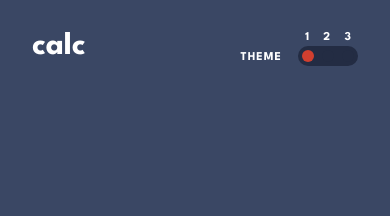
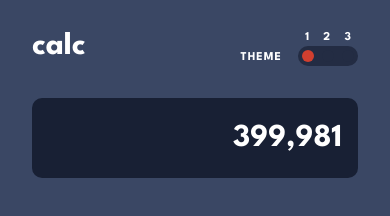
Before and after one commit to tfh12c/calculator, a plain HTML site: page index.html in a window 390 px wide. Drawn offline with Linux system fonts and the light colour scheme.

Commit message:
display section and styling finished for mobile

```diff
--- a/index.html
+++ b/index.html
@@ -26,6 +26,11 @@
             </div>
         </div>
     </section>
+    <section class="display">
+        <div class="display__container">
+            <span class="display__total">399,981</span>
+        </div>
+    </section>
     <script src="./app.js"></script>
 </body>
 </html>
--- a/styles/styles.scss
+++ b/styles/styles.scss
@@ -72,3 +72,23 @@ body {
 .blue-mode-toggle {
     background-color: variables.$color-blue-redkey-background;
 }
+
+.display {
+    width: 100%;
+    margin-top: 2rem;
+
+    &__container {
+        background-color: variables.$color-blue-display-background;
+        height: 5rem;
+        display: flex;
+        align-items: center;
+        justify-content: flex-end;
+        border-radius: 10px;
+    }
+
+    &__total {
+        font-size: 2rem;
+        margin-right: 1rem;
+        color: variables.$color-blue-text-white;
+    }
+}
```
Also changed, not shown: styles/styles.css.
